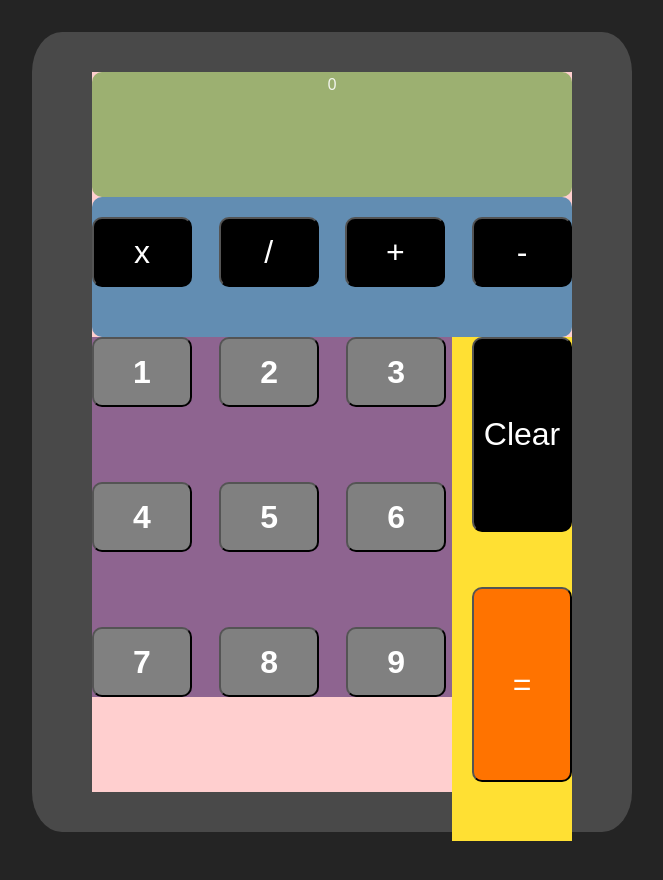
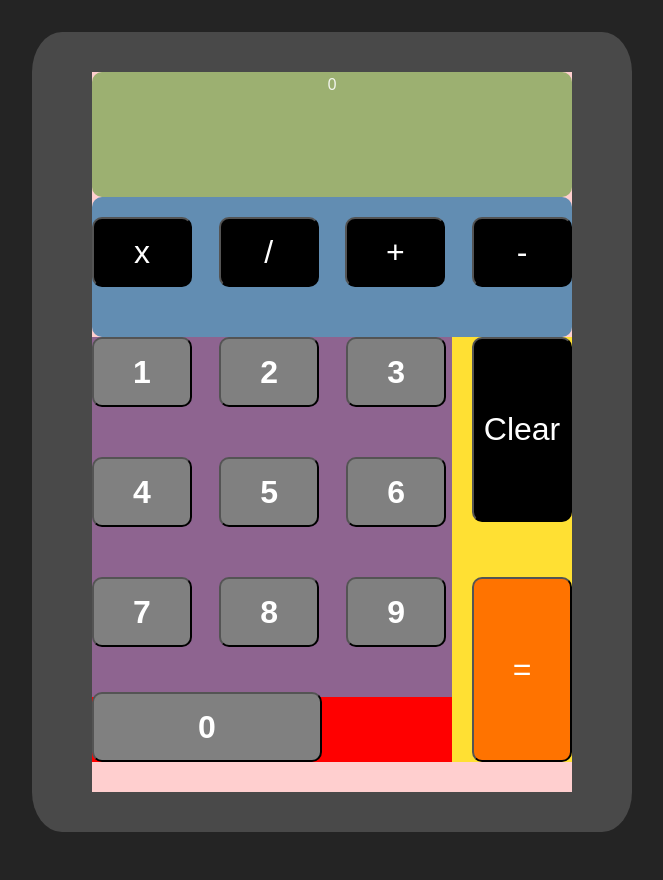
Before and after one commit to TheTallProgrammer/redux-react-calculator, a React (Vite) app: page / in a window 1280 px wide. Shown: the top 880 px of the page, without its empty margins (308-971 px from the left). Built offline with nearby package versions, Linux system fonts and the light colour scheme.

Commit message:
Updated styles for button grid and made the zero button

```diff
--- a/src/components/Calculator.tsx
+++ b/src/components/Calculator.tsx
@@ -13,27 +13,29 @@ const Calculator = () => {
     <div className={styles.calculatorWrapper}>
       <div className={styles.contentWrapper}>
         <div className={styles.screenWrapper}>
-          <Screen/>
+          <Screen />
         </div>
         <div className={styles.operatorWrapper}>
           {operators.map((operator: string) => (
-            <OperatorButton key={keyId + 1} operatorSymbol={operator} buttonColor='#000000' width={100} height={70} marginTop='20px'/>
+            <OperatorButton key={keyId + 1} operatorSymbol={operator} buttonColor='#000000' width={100} height={70} marginTop='20px' />
           ))}
         </div>
         <div className={styles.middleContentWrapper}>
+          <div className={styles.moreMiddleWrapper}>
             <div className={styles.numbersWrapper}>
               {numbers.map((num: string) => (
-              <NumberButton buttonNumber={num}/>
+                <NumberButton buttonNumber={num} />
               ))}
             </div>
             <div className={styles.specialOpWrapper} >
-            <OperatorButton operatorSymbol='Clear' buttonColor='#000000' width={100} height={195}/>
-            <OperatorButton operatorSymbol='=' buttonColor='#ff7300ff' width={100} height={195}/>
+              <OperatorButton operatorSymbol='Clear' buttonColor='#000000' width={100} height={195} />
+              <OperatorButton operatorSymbol='=' buttonColor='#ff7300ff' width={100} height={195} />
             </div>
           </div>
           <div className={styles.lowerWrapper}>
           <div className={styles.lowerButtonWrapper}>
-
+            <NumberButton buttonNumber='0' width={230} />
+          </div>
         </div>
         </div>
       </div>
--- a/src/components/NumberButton.tsx
+++ b/src/components/NumberButton.tsx
@@ -3,11 +3,15 @@ import type { numberProps } from '../types'
 import styles from '../styles/NumberButton.module.css'
 
 const NumberButton = (props: numberProps) => {
+  const numberButtonStyles: React.CSSProperties = {
+    width: props.width ? props.width : 100,
+    height: props.height ? props.height : 70,
+  }
   return (
-    <div className={styles.buttonWrapper}>
+    <div style={numberButtonStyles}>
       <button className={styles.buttonStyles}>{props.buttonNumber}</button>
     </div>
   )
 }
 
-export default NumberButton
+export default NumberButton;
--- a/src/styles/Calculator.module.css
+++ b/src/styles/Calculator.module.css
@@ -13,6 +13,8 @@
     width: 80%;
     height: 90%;
     justify-content: center;
+    flex-direction: row;
+    align-items: flex-start;
 }
 
 .screenWrapper {
@@ -38,23 +40,41 @@
     width: 100%;
     height: 100%;
     display: flex;
+    flex-direction: column;
+}
+
+.moreMiddleWrapper {
+    width: 100%;
+    height: 50%;
+    display: flex;
 }
 
 .numbersWrapper {
     width: 75%;
-    height: 50%;
+    height: 100%;
     background-color: rgb(142, 100, 144);
     display: grid;
     grid-template-columns: 1.5fr 1.5fr 1.25fr;
-    grid-template-rows: 1fr 1fr;
+    grid-template-rows: .4fr .4fr .4fr;
 }
 
 .specialOpWrapper{
     width: 25%;
-    height: 70%;
+    height: 118%;
     background-color:rgb(255, 224, 51);
     display: flex;
     flex-direction: column;
     align-items: flex-end;
     gap: 55px;
 }
+
+.lowerWrapper {
+    width: 75%;
+    height: 9%;
+    background-color: rgb(255, 0, 0);
+    display: flex;
+}
+
+.lowerButtonWrapper {
+    margin-top: -5px;
+}
--- a/src/styles/NumberButton.module.css
+++ b/src/styles/NumberButton.module.css
@@ -1,9 +1,3 @@
-.buttonWrapper {
-    width: 100px;
-    height: 70px;
-    /* background-color: gray; */
-}
-
 .buttonStyles {
     width: 100%;
     height: 100%;
```
Lines whose indentation alone changed are shown as unchanged.
